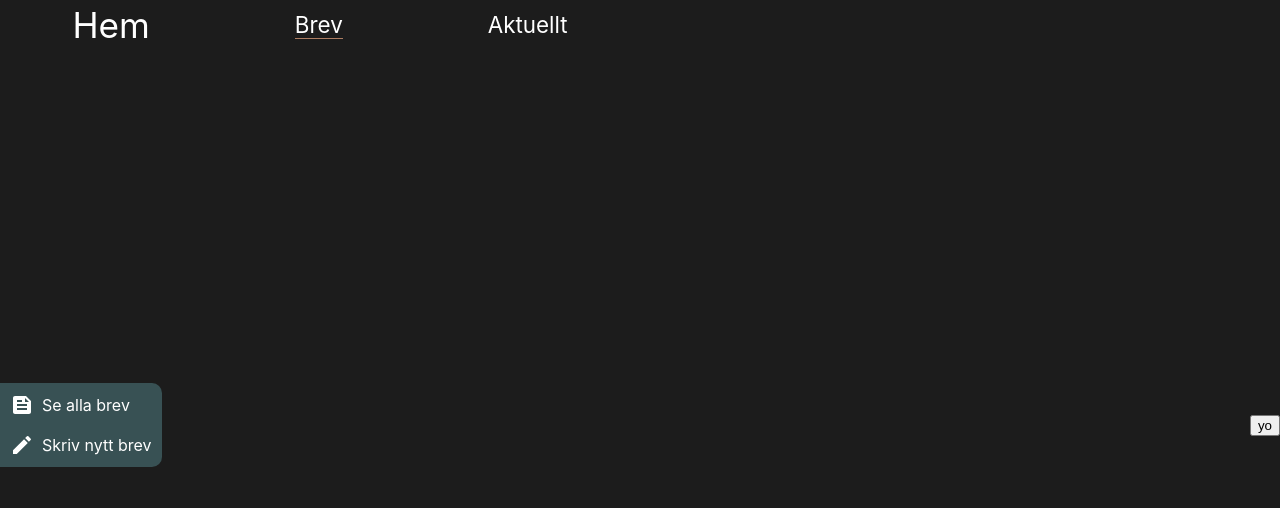
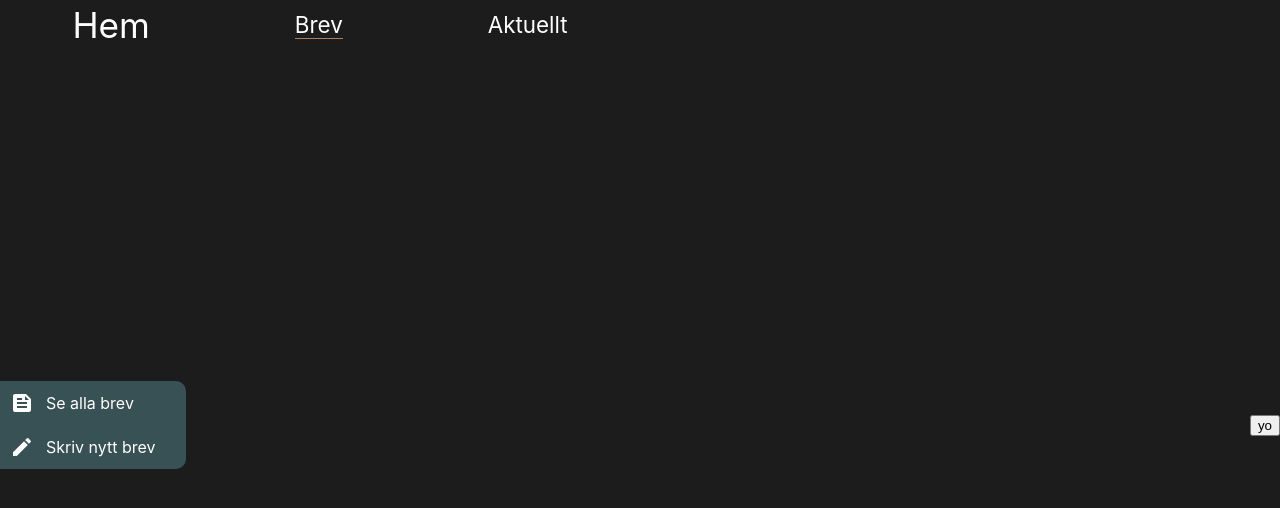
Before and after one commit to olaberglund/olaberglundxyz, a React (Create React App) app: page /brev in a window 1280 px wide. Shown: the top 508 px of the page. Built offline with nearby package versions, Linux system fonts and the light colour scheme.

Commit message:
add keyframes animation for sliding

```diff
--- a/src/pages/Brev/Styled.Brev.ts
+++ b/src/pages/Brev/Styled.Brev.ts
@@ -1,3 +1,4 @@
+import { Link } from "react-router-dom";
 import styled from "styled-components";
 
 export const Layout = styled.div`
@@ -7,11 +8,30 @@ export const Layout = styled.div`
   flex: 1;
 `
 
-export const SidebarElement = styled.div`
+export const SidebarElement = styled(Link)`
+  @keyframes slideInFromLeft {
+    from {
+      transform: translateX(-100%);
+    }
+    to {
+      transform: translateX(0);
+    }
+  }
+
   display: flex;
   align-items: center;
-  justify-content: space-between;
-  gap: 8px;
+  justify-content: flex-start;
+  color: ${({ theme }) => theme.text};
+  text-decoration: none;
+  background-color: ${({ theme }) => theme.primary};
+  gap: 12px;
+  width: 100%;
+  padding: 10px;
+  animation: 0.3s ease-out slideInFromLeft;
+
+  :hover {
+    background-color: ${({ theme }) => theme.tertiary};
+  }
 `
 
 export const Sidebar = styled.div`
@@ -19,9 +39,14 @@ export const Sidebar = styled.div`
   justify-content: center;
   align-items: flex-start;
   flex-direction: column;
-  background-color: ${({ theme }) => theme.primary};
-  border-top-right-radius: 10px;
-  border-bottom-right-radius: 10px;
-  padding: 10px;
-  gap: 16px;
+
+
+  & > :last-child {
+    border-bottom-right-radius: 10px;
+  }
+
+  & > :first-child {
+    border-top-right-radius: 10px;
+  }
+
 `
```
